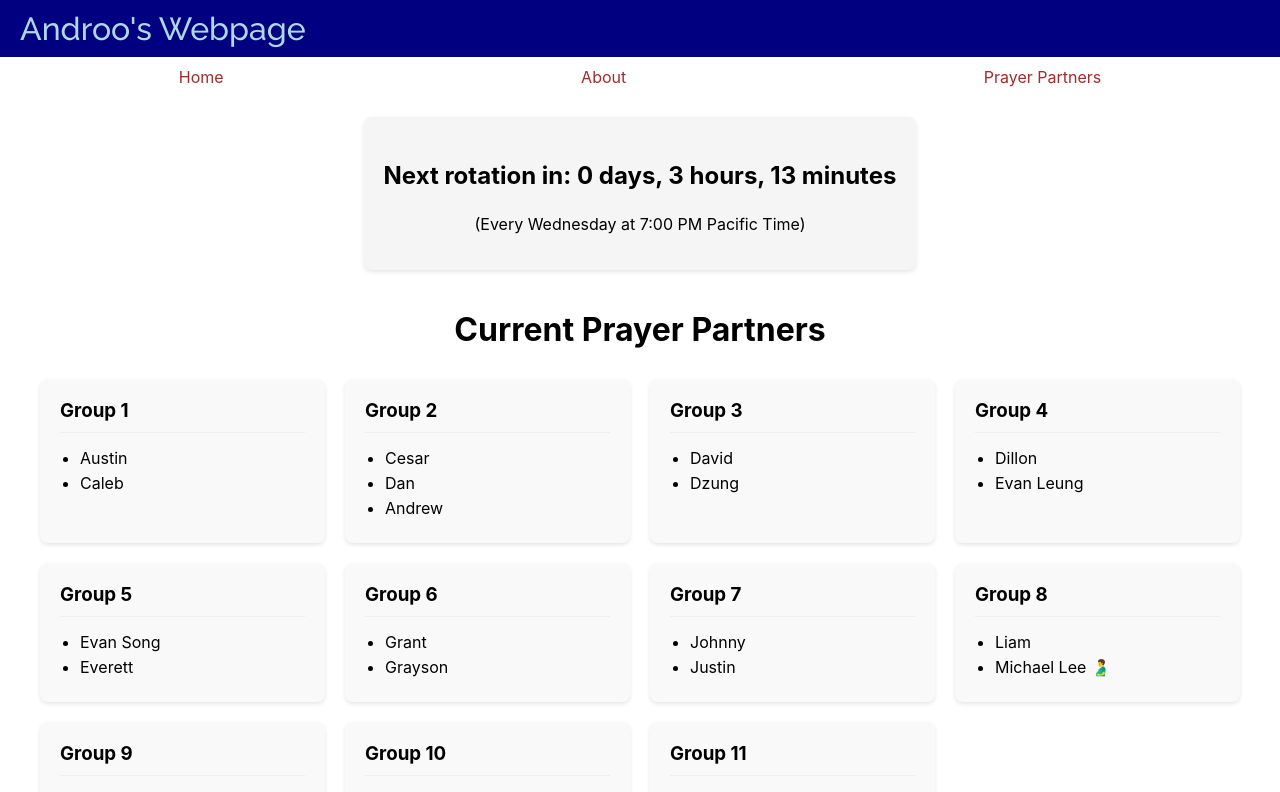
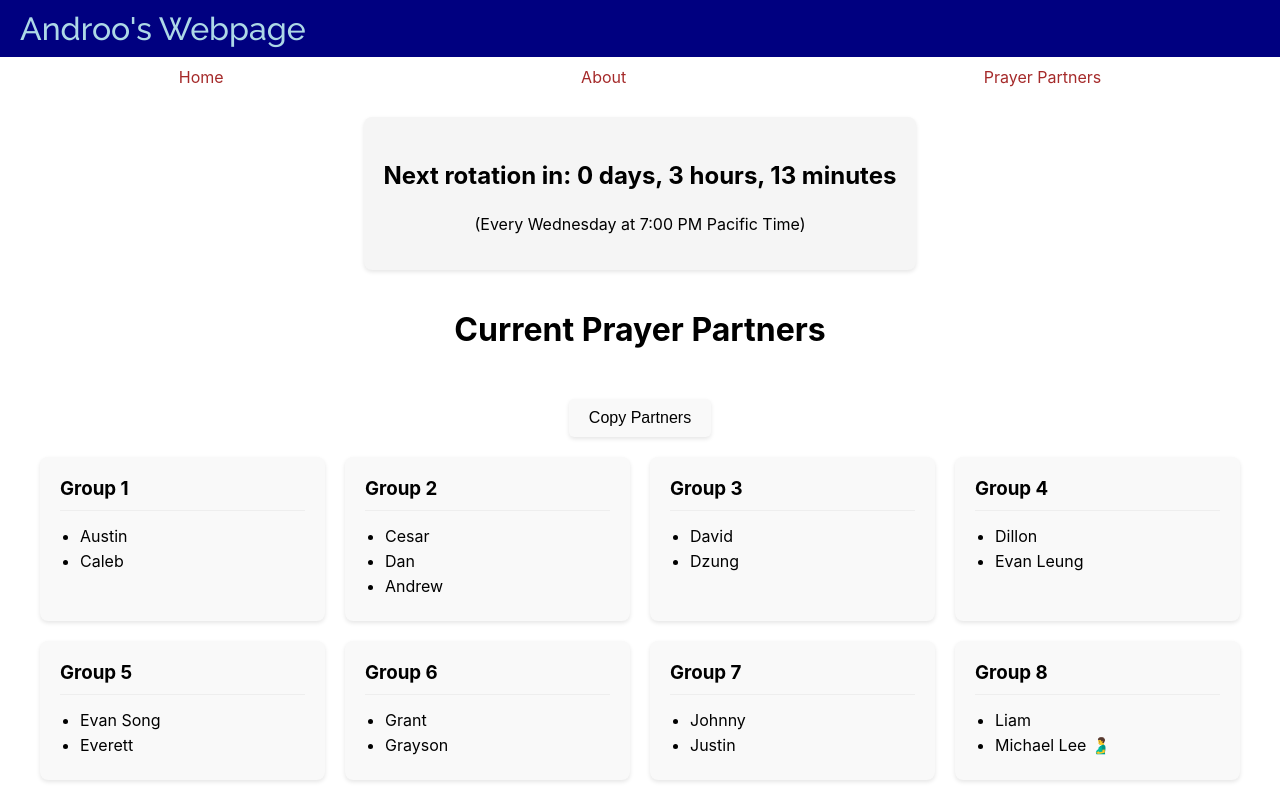
Before and after one commit to AndrooTheChen/androo-site, a React (Create React App) app: page /#/prayer-partners in a window 1280 px wide. Shown: the top 792 px of the page. Built offline with nearby package versions, Linux system fonts and the light colour scheme.

Commit message:
add copy button in prayer partners

```diff
--- a/src/pages/pages.css
+++ b/src/pages/pages.css
@@ -99,3 +99,25 @@
         font-size: 1.5rem;
     }
 }
+
+.copy-button {
+    margin-top: 20px;
+    padding: 10px 20px;
+    font-size: 16px;
+    color: black;
+    background-color: #f9f9f9;
+    border: .5px black;
+    border-radius: 5px;
+    cursor: pointer;
+    box-shadow: 0 2px 4px rgba(0,0,0,0.1);
+}
+
+.copy-button:hover {
+    background-color: #e0e0e0;
+}
+
+.copy-button-container {
+    display: flex;
+    justify-content: center;
+    align-items: center;
+}
--- a/src/pages/prayerPartners.js
+++ b/src/pages/prayerPartners.js
@@ -207,6 +207,18 @@ const PrayerPartners = () => {
     // Generate the current pairs
     const currentPairs = generatePairs(people, initialPairs);
 
+    // Format the pairs into a human-readable string
+    const readablePairs = currentPairs
+        .map((pair, index) => `Group ${index + 1}: ${pair.join(", ")}`)
+        .join("\n");
+
+    // Function to copy the formatted pairs to the clipboard
+    const copyToClipboard = () => {
+        navigator.clipboard.writeText(readablePairs)
+            .then(() => alert("Copied list of partners!!"))
+            .catch(err => console.error("Failed to copy text: ", err));
+    };
+
     return (
         <Layout>
             <div className="prayer-partners-page">
@@ -216,6 +228,11 @@ const PrayerPartners = () => {
 
                 <h2 className="partners-heading">Current Prayer Partners</h2>
 
+                <div className="copy-button-container">
+                    <button onClick={copyToClipboard} className="copy-button">
+                        Copy Partners
+                    </button>
+                </div>
                 <div className="partners-grid">
                     {currentPairs.map((pair, index) => (
                         <div key={index} className="partner-pair">
```
